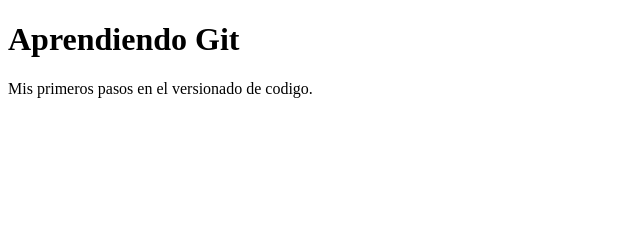
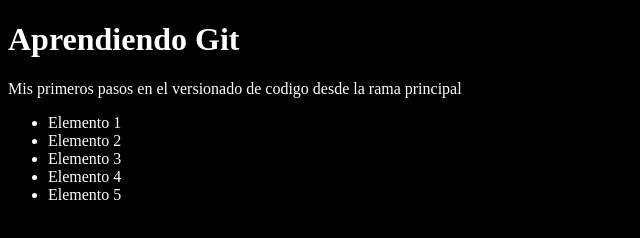
Before and after one commit to FranciscoG99/curso-git, a plain HTML site: page index.html in a window 1280 px wide. Shown: the whole page, without its empty margins (0-640 px from the left). Drawn offline with Linux system fonts and the light colour scheme.

Commit message:
Argegando style.css al index.html

```diff
--- a/index.html
+++ b/index.html
@@ -5,11 +5,19 @@
     <meta http-equiv="X-UA-Compatible" content="IE=edge">
     <meta name="viewport" content="width=device-width, initial-scale=1.0">
     <title>Aprendiendo Git</title>
+    <link rel="stylesheet" href="style.css">
 </head>
 <body>
     <h1>Aprendiendo Git</h1>
     <p>
-        Mis primeros pasos en el versionado de codigo.
+        Mis primeros pasos en el versionado de codigo desde la rama principal
     </p>
+    <ul>
+        <li>Elemento 1</li>
+        <li>Elemento 2</li>
+        <li>Elemento 3</li>
+        <li>Elemento 4</li>
+        <li>Elemento 5</li>
+    </ul>
 </body>
 </html>
```
